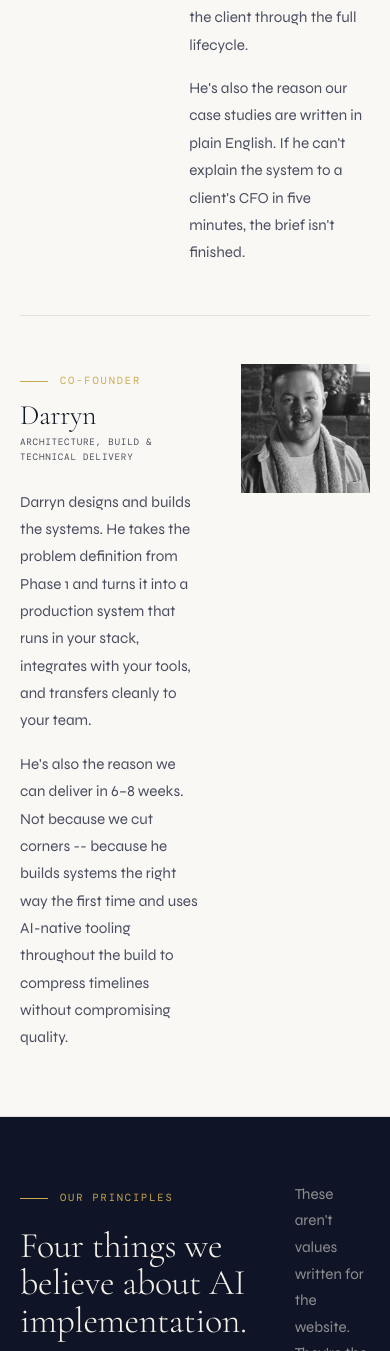
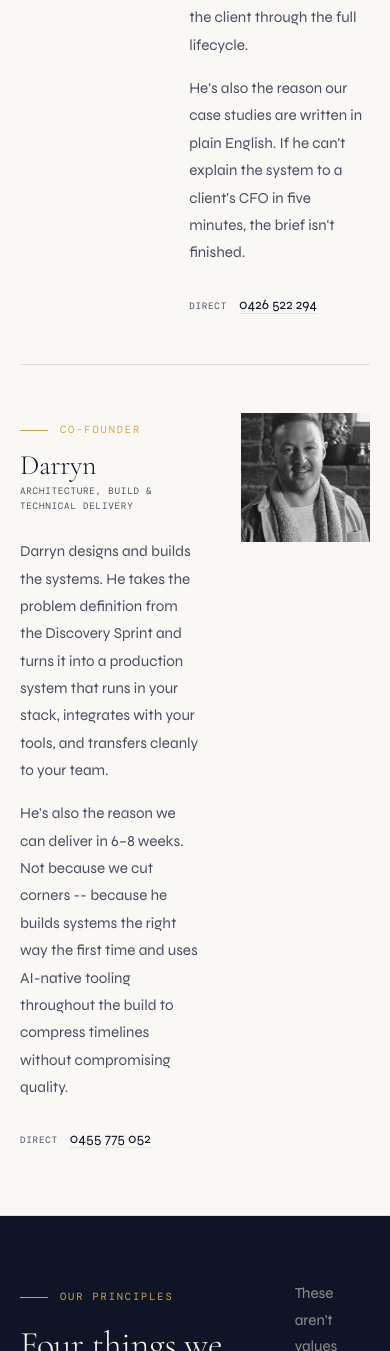
Before and after one commit to drleewarden/ai-integration, a Next.js app: page /about in a window 390 px wide. Shown: the part 2747-4098 px from the top of the page. Built offline with nearby package versions, Linux system fonts and the light colour scheme; a web font is replaced by a local one.

Commit message:
feat(about): add direct phone numbers to founder profiles

```diff
--- a/app/(site)/(main)/about/page.tsx
+++ b/app/(site)/(main)/about/page.tsx
@@ -196,6 +196,25 @@ export default function About() {
                     explain the system to a client's CFO in five minutes, the brief isn't finished.
                   </p>
                 </div>
+                <p style={{ marginTop: "1.5rem" }}>
+                  <span
+                    className="label"
+                    style={{ color: "var(--slate-mid)", marginRight: "0.75rem" }}
+                  >
+                    Direct
+                  </span>
+                  <a
+                    href="tel:+61426522294"
+                    style={{
+                      fontFamily: "var(--font-sans)",
+                      fontSize: "0.9rem",
+                      color: "var(--midnight-ink)",
+                      borderBottom: "1px solid var(--rule-gold)",
+                    }}
+                  >
+                    0426 522 294
+                  </a>
+                </p>
               </div>
             </div>
 
@@ -231,8 +250,8 @@ export default function About() {
                   style={{ color: "var(--slate-mid)", lineHeight: 1.8 }}
                 >
                   <p style={{ marginBottom: "1rem" }}>
-                    Darryn designs and builds the systems. He takes the problem definition from
-                    Phase 1 and turns it into a production system that runs in your stack,
+                    Darryn designs and builds the systems. He takes the problem definition from the
+                    Discovery Sprint and turns it into a production system that runs in your stack,
                     integrates with your tools, and transfers cleanly to your team.
                   </p>
                   <p>
@@ -241,6 +260,25 @@ export default function About() {
                     tooling throughout the build to compress timelines without compromising quality.
                   </p>
                 </div>
+                <p style={{ marginTop: "1.5rem" }}>
+                  <span
+                    className="label"
+                    style={{ color: "var(--slate-mid)", marginRight: "0.75rem" }}
+                  >
+                    Direct
+                  </span>
+                  <a
+                    href="tel:+61455775052"
+                    style={{
+                      fontFamily: "var(--font-sans)",
+                      fontSize: "0.9rem",
+                      color: "var(--midnight-ink)",
+                      borderBottom: "1px solid var(--rule-gold)",
+                    }}
+                  >
+                    0455 775 052
+                  </a>
+                </p>
               </div>
               <div
                 style={{
```
